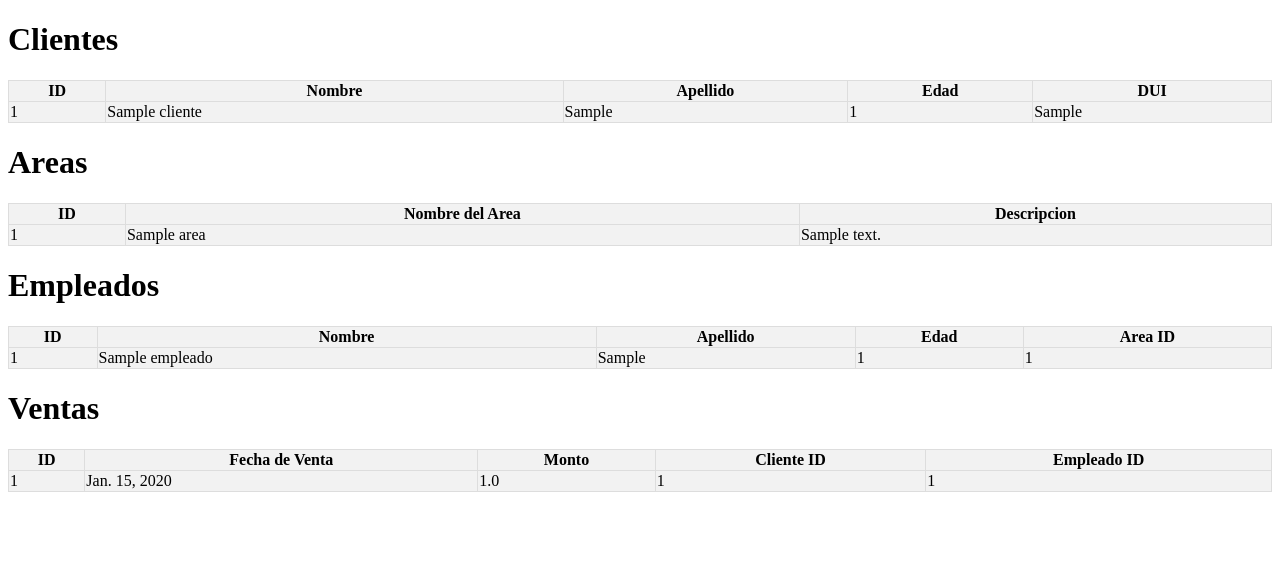
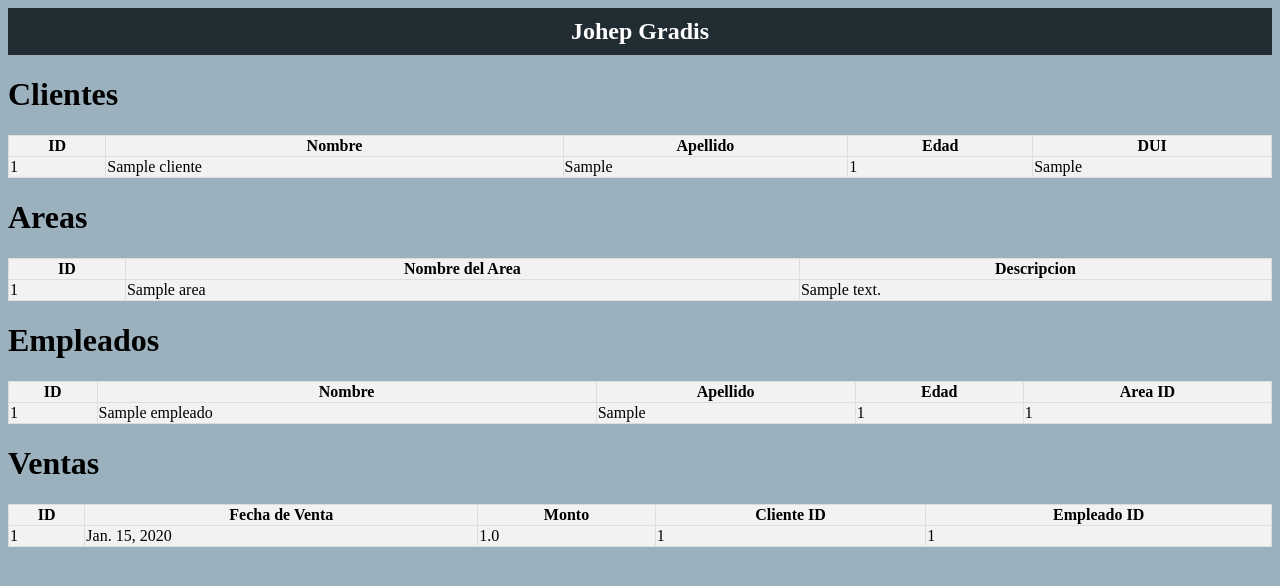
Before and after one commit to Johepdgc/DjangoS17, a Django app: page / in a window 1280 px wide. Shown: the top 586 px of the page. Run offline with Django 4.2, Linux system fonts and the light colour scheme; tables that the repository leaves empty hold one stand-in row (values such as "Sample post").

Commit message:
last commit

```diff
--- a/LabS17/AppS17/templates/all_lists.html
+++ b/LabS17/AppS17/templates/all_lists.html
@@ -8,9 +8,26 @@
 <body>
     <!-- estilos -->
     <style>
+        body {
+            background-color: #9cb1be;
+            color: black;
+        }
         table {
     width: 100%;
     border-collapse: collapse;
+}
+nav {
+    background-color: #212c33;
+    color: rgb(255, 255, 255);
+    padding: 0;
+    margin: 0;
+}
+nav h1 {
+    text-align: center;
+    background-color: #212c33;
+    color: rgb(255, 255, 255);
+    padding: 10px;
+    margin: 0px;
 }
 
 table, th, td {
@@ -26,6 +43,9 @@ tr:nth-child(even) {
     background-color: #f2f2f2;
 }
     </style>
+    <nav>
+        <h1>Johep Gradis</h1>
+    </nav>
     <!-- cuerpo tablas -->
     <h1>Clientes</h1>
     <table>
```
